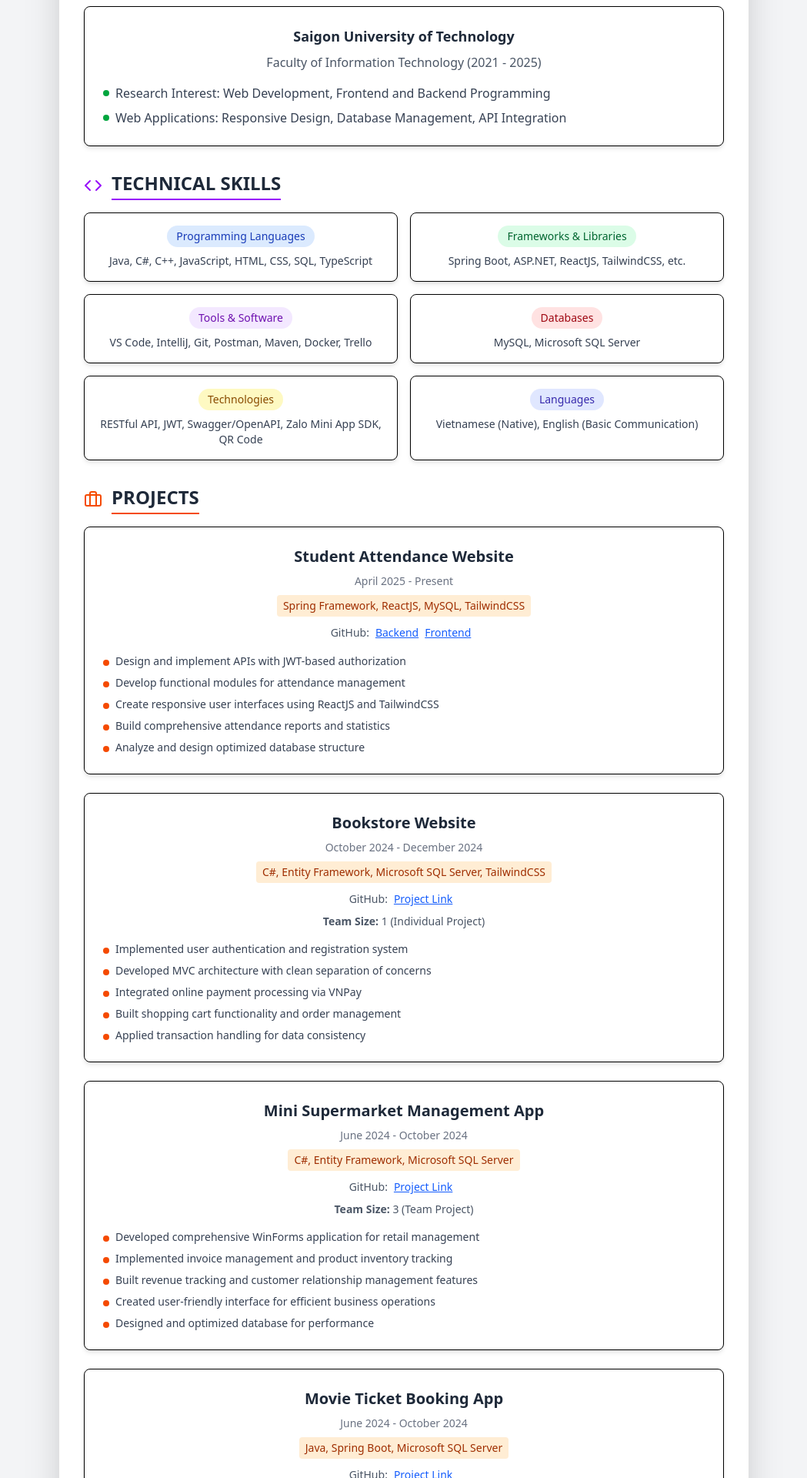
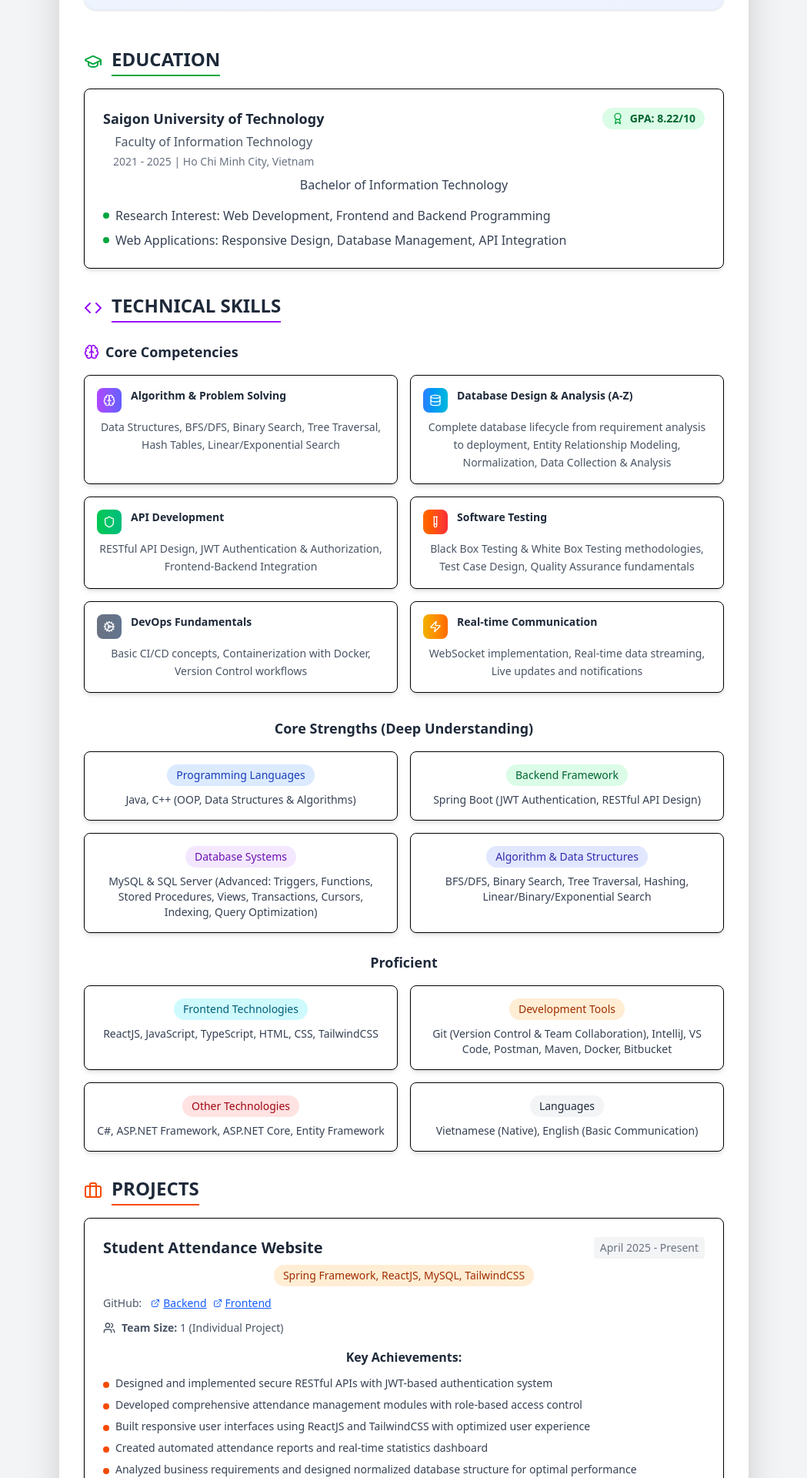
Before and after one commit to truong-backend/cv-profile, a React (Vite) app: page / in a window 1280 px wide. Shown: the part 872-2792 px from the top of the page at 77% size, without its empty margins (115-1164 px from the left). Built offline with nearby package versions, Linux system fonts and the light colour scheme.

Commit message:
Update CV

```diff
--- a/src/components/Awards.jsx
+++ b/src/components/Awards.jsx
@@ -1,6 +1,38 @@
 import React from 'react';
-import { Award } from 'lucide-react';
+import { Award, Star, Trophy, BookOpen } from 'lucide-react';
+
 const Awards = () => {
+  const awards = [
+    {
+      icon: Trophy,
+      title: "2021-2022: 1st Place, \"Promising Coder\"",
+      description: "Faculty of IT, STU",
+      color: "bg-yellow-100 text-yellow-600",
+      iconBg: "bg-yellow-100"
+    },
+    {
+      icon: Star,
+      title: "2022-2023: \"Excellent Academic and Training Performance\"",
+      description: "Good rating",
+      color: "bg-green-100 text-green-600",
+      iconBg: "bg-green-100"
+    },
+    {
+      icon: Star,
+      title: "2023-2024: \"Excellent Academic and Training Performance\"",
+      description: "Good rating",
+      color: "bg-blue-100 text-blue-600",
+      iconBg: "bg-blue-100"
+    },
+    {
+      icon: BookOpen,
+      title: "Academic Focus",
+      description: "Strong performance in Data Structures, Algorithms, Database Systems, and Software Engineering",
+      color: "bg-purple-100 text-purple-600",
+      iconBg: "bg-purple-100"
+    }
+  ];
+
   return (
     <section className="mb-8">
       <div className="flex items-center gap-3 mb-4">
@@ -8,35 +40,55 @@ const Awards = () => {
         <h3 className="text-2xl font-bold text-gray-800 border-b-2 border-yellow-600 pb-1">AWARDS & ACHIEVEMENTS</h3>
       </div>
       <div className="bg-white p-6 rounded-lg shadow-md border">
-        <ul className="space-y-3">
-          <li className="flex items-start gap-3">
-            <div className="bg-yellow-100 p-2 rounded-full">
-              <Award className="w-4 h-4 text-yellow-600" />
-            </div>
-            <div>
-              <p className="font-semibold text-gray-800">2021-2022: 1st Place, "Promising Coder"</p>
-              <p className="text-sm text-gray-600">Faculty of IT, STU</p>
-            </div>
-          </li>
-          <li className="flex items-start gap-3">
-            <div className="bg-green-100 p-2 rounded-full">
-              <Award className="w-4 h-4 text-green-600" />
-            </div>
-            <div>
-              <p className="font-semibold text-gray-800">2022-2023: "Excellent Academic and Training Performance"</p>
-              <p className="text-sm text-gray-600">Good rating</p>
-            </div>
-          </li>
-          <li className="flex items-start gap-3">
-            <div className="bg-blue-100 p-2 rounded-full">
-              <Award className="w-4 h-4 text-blue-600" />
-            </div>
-            <div>
-              <p className="font-semibold text-gray-800">2023-2024: "Excellent Academic and Training Performance"</p>
-              <p className="text-sm text-gray-600">Good rating</p>
-            </div>
-          </li>
+        <ul className="space-y-4">
+          {awards.map((award, index) => {
+            const Icon = award.icon;
+            return (
+              <li key={index} className="flex items-start gap-3">
+                <div className={`${award.iconBg} p-2 rounded-full`}>
+                  <Icon className={`w-4 h-4 ${award.color.split(' ')[1]}`} />
+                </div>
+                <div className="flex-1">
+                  <p className="font-semibold text-gray-800 mb-1">{award.title}</p>
+                  <p className="text-sm text-gray-600">{award.description}</p>
+                </div>
+              </li>
+            );
+          })}
         </ul>
+
+        {/* Additional Strengths Section */}
+        <div className="mt-6 pt-6 border-t border-gray-200">
+          <h4 className="font-semibold text-gray-800 mb-4 flex items-center gap-2">
+            <Star className="w-5 h-5 text-blue-600" />
+            Additional Strengths
+          </h4>
+          <div className="grid md:grid-cols-2 gap-4">
+            {[
+              {
+                title: "Problem-Solving Approach",
+                description: "Logical thinking methodology, systematic debugging, and efficient algorithm implementation"
+              },
+              {
+                title: "Team Collaboration",
+                description: "Experience with Git workflows, code reviews, and Agile development practices"
+              },
+              {
+                title: "Learning Agility",
+                description: "Quick adaptation to new technologies and frameworks, self-directed learning through documentation"
+              },
+              {
+                title: "Code Quality",
+                description: "Clean code practices, proper documentation, and maintainable software architecture"
+              }
+            ].map((strength, index) => (
+              <div key={index} className="bg-gray-50 p-4 rounded-lg">
+                <h5 className="font-medium text-gray-800 mb-2">{strength.title}</h5>
+                <p className="text-sm text-gray-600">{strength.description}</p>
+              </div>
+            ))}
+          </div>
+        </div>
       </div>
     </section>
   );
--- a/src/components/Education.jsx
+++ b/src/components/Education.jsx
@@ -1,5 +1,6 @@
 import React from 'react';
-import { GraduationCap } from 'lucide-react';
+import { GraduationCap, Award } from 'lucide-react';
+
 const Education = () => {
   return (
     <section className="mb-8">
@@ -9,8 +10,18 @@ const Education = () => {
       </div>
       <div className="bg-white p-6 rounded-lg shadow-md border">
         <div className="mb-4">
-          <h4 className="text-lg font-semibold text-gray-800 mb-2">Saigon University of Technology</h4>
-          <p className="text-gray-600 mb-3">Faculty of Information Technology (2021 - 2025)</p>
+          <div className="flex justify-between items-start flex-wrap mb-2">
+            <div>
+              <h4 className="text-lg font-semibold text-gray-800 mb-1">Saigon University of Technology</h4>
+              <p className="text-gray-600 mb-1">Faculty of Information Technology</p>
+              <p className="text-sm text-gray-500">2021 - 2025 | Ho Chi Minh City, Vietnam</p>
+            </div>
+            <div className="flex items-center gap-2 bg-green-100 px-3 py-1 rounded-full">
+              <Award className="w-4 h-4 text-green-600" />
+              <span className="text-green-800 font-semibold text-sm">GPA: 8.22/10</span>
+            </div>
+          </div>
+          <p className="text-gray-700 font-medium mb-3">Bachelor of Information Technology</p>
         </div>
         <ul className="space-y-2">
           <li className="flex items-start gap-2">
--- a/src/components/Header.jsx
+++ b/src/components/Header.jsx
@@ -37,11 +37,10 @@ const Header = () => {
               Fullstack Developer
             </h2>
 
-
             <div className="flex flex-col items-center gap-1.5 sm:gap-2 text-xs sm:text-sm">
               <div className="flex items-center gap-2 flex-wrap justify-center">
-                {/* <MapPin className="w-3 h-3 sm:w-4 sm:h-4 flex-shrink-0" /> */}
-                {/* <span className="text-center">73 Thanh Loan Street, Ward 5, District 8, HCMC</span> */}
+                <MapPin className="w-3 h-3 sm:w-4 sm:h-4 flex-shrink-0" />
+                <span className="text-center">District 12, Ho Chi Minh City</span>
               </div>
 
               <div className="flex items-center gap-2">
--- a/src/components/Profile.jsx
+++ b/src/components/Profile.jsx
@@ -1,22 +1,22 @@
 import React from 'react';
-import { User, Target, Zap } from 'lucide-react';
+import { User, Target, Zap, Database } from 'lucide-react';
 
 const Profile = () => {
   const highlights = [
     {
       icon: Target,
       title: "Backend Specialist",
-      description: "Java, Spring Boot, RESTful APIs"
+      description: "Java, Spring Boot, RESTful APIs, JWT Authentication"
+    },
+    {
+      icon: Database,
+      title: "Database Expert",
+      description: "MySQL & SQL Server - Triggers, Procedures, Views"
     },
     {
       icon: Zap,
       title: "Full-Stack Experience",
-      description: "Spring Boot + ReactJS projects"
-    },
-    {
-      icon: User,
-      title: "Problem Solver",
-      description: "Database design & optimization"
+      description: "Spring Boot + ReactJS, Real-time Communication"
     }
   ];
 
@@ -38,14 +38,15 @@ const Profile = () => {
         {/* Profile Description */}
         <div className="mb-8">
           <p className="text-gray-700 leading-relaxed text-lg font-medium mb-6">
-            Backend Developer with a strong foundation in Java, Spring Boot, RESTful APIs,
-            and web security. Practical experience in developing attendance applications
-            on Zalo Mini App and a full-stack student attendance management system.
+            Fresh graduate Backend Developer with deep understanding of Java, Spring Boot, and comprehensive database systems.
+            Expert in complete database design lifecycle from requirement analysis to deployment, with advanced proficiency in
+            both MySQL and SQL Server (Triggers, Functions, Stored Procedures, Views, Transactions, Cursors).
           </p>
 
           <p className="text-gray-600 leading-relaxed">
-            Skilled in database design, performance optimization, JWT-based
-            security, and Docker deployment. Energetic, eager to learn, and ready to contribute to impactful technology projects.
+            Strong foundation in OOP principles, data structures & algorithms, and proven ability in full-stack development.
+            Demonstrated expertise in building secure RESTful APIs with JWT authentication and responsive web applications.
+            Strong problem-solving mindset with logical thinking approach and excellent teamwork experience.
           </p>
         </div>
 
--- a/src/components/Projects.jsx
+++ b/src/components/Projects.jsx
@@ -1,5 +1,5 @@
 import React from 'react';
-import { Briefcase } from 'lucide-react';
+import { Briefcase, Users, ExternalLink } from 'lucide-react';
 
 const Projects = () => {
   const projects = [
@@ -11,59 +11,31 @@ const Projects = () => {
         { name: "Backend", url: "https://github.com/truong-backend/He-Thong-Diem-Danh-STU.git" },
         { name: "Frontend", url: "https://github.com/truong-backend/FRONT_END.git" }
       ],
-      highlights: [
-        "Design and implement APIs with JWT-based authorization",
-        "Develop functional modules for attendance management",
-        "Create responsive user interfaces using ReactJS and TailwindCSS",
-        "Build comprehensive attendance reports and statistics",
-        "Analyze and design optimized database structure"
+      teamSize: "1 (Individual Project)",
+      achievements: [
+        "Designed and implemented secure RESTful APIs with JWT-based authentication system",
+        "Developed comprehensive attendance management modules with role-based access control",
+        "Built responsive user interfaces using ReactJS and TailwindCSS with optimized user experience",
+        "Created automated attendance reports and real-time statistics dashboard",
+        "Analyzed business requirements and designed normalized database structure for optimal performance",
+        "Implemented frontend-backend integration with proper error handling and data validation"
       ]
     },
     {
-      title: "Bookstore Website",
+      title: "Bookstore E-commerce Website",
       period: "October 2024 - December 2024",
       tech: "C#, Entity Framework, Microsoft SQL Server, TailwindCSS",
       github: [
         { name: "Project Link", url: "https://github.com/truong-backend/ThucHanhOSS.git" }
       ],
       teamSize: "1 (Individual Project)",
-      highlights: [
-        "Implemented user authentication and registration system",
-        "Developed MVC architecture with clean separation of concerns",
-        "Integrated online payment processing via VNPay",
-        "Built shopping cart functionality and order management",
-        "Applied transaction handling for data consistency"
-      ]
-    },
-    {
-      title: "Mini Supermarket Management App",
-      period: "June 2024 - October 2024",
-      tech: "C#, Entity Framework, Microsoft SQL Server",
-      github: [
-        { name: "Project Link", url: "https://github.com/truong-backend/DoanCSharp.git" }
-      ],
-      teamSize: "3 (Team Project)",
-      highlights: [
-        "Developed comprehensive WinForms application for retail management",
-        "Implemented invoice management and product inventory tracking",
-        "Built revenue tracking and customer relationship management features",
-        "Created user-friendly interface for efficient business operations",
-        "Designed and optimized database for performance"
-      ]
-    },
-    {
-      title: "Movie Ticket Booking App",
-      period: "June 2024 - October 2024",
-      tech: "Java, Spring Boot, Microsoft SQL Server",
-      github: [
-        { name: "Project Link", url: "https://github.com/zHyuhz/OSS_AppDatVeXemPhim.git" }
-      ],
-      teamSize: "3 (Team Project)",
-      highlights: [
-        "Developed complete Android application using Java",
-        "Implemented ticket booking system with seat selection",
-        "Built user authentication and registration functionality",
-        "Integrated payment processing for ticket purchases"
+      achievements: [
+        "Implemented secure user authentication and registration system with session management",
+        "Developed MVC architecture following clean code principles and design patterns",
+        "Integrated VNPay payment gateway with transaction handling for data consistency",
+        "Built comprehensive shopping cart functionality and order management system",
+        "Applied database optimization techniques including indexing and query optimization",
+        "Implemented comprehensive error handling and logging system"
       ]
     }
   ];
@@ -77,39 +49,55 @@ const Projects = () => {
       <div className="space-y-6">
         {projects.map((project, index) => (
           <div key={index} className="bg-white p-6 rounded-lg shadow-md border hover:shadow-lg transition-shadow">
+            {/* Project Header */}
             <div className="mb-4">
-              <h4 className="text-xl font-semibold text-gray-800 mb-2">{project.title}</h4>
-              <p className="text-sm text-gray-500 mb-2">{project.period}</p>
-              <div className="mb-2">
-                <span className="inline-block bg-orange-100 text-orange-800 px-2 py-1 rounded text-sm font-medium">
+              <div className="flex justify-between items-start flex-wrap gap-2 mb-2">
+                <h4 className="text-xl font-semibold text-gray-800">{project.title}</h4>
+                <span className="text-sm text-gray-500 bg-gray-100 px-2 py-1 rounded">{project.period}</span>
+              </div>
+
+              {/* Tech Stack */}
+              <div className="mb-3">
+                <span className="inline-block bg-orange-100 text-orange-800 px-3 py-1 rounded-full text-sm font-medium">
                   {project.tech}
                 </span>
               </div>
+
+              {/* GitHub Links */}
               {project.github && (
-                <div className="mb-2">
-                  <span className="text-sm text-gray-600 mr-2">GitHub:</span>
+                <div className="mb-3 flex flex-wrap gap-2">
+                  <span className="text-sm text-gray-600 mr-1">GitHub:</span>
                   {project.github.map((link, i) => (
                     <a key={i} href={link.url} target="_blank" rel="noopener noreferrer"
-                       className="text-blue-600 hover:text-blue-800 text-sm mr-2 underline">
+                       className="inline-flex items-center gap-1 text-blue-600 hover:text-blue-800 text-sm underline hover:no-underline transition-colors">
+                      <ExternalLink className="w-3 h-3" />
                       {link.name}
                     </a>
                   ))}
                 </div>
               )}
+
+              {/* Team Size */}
               {project.teamSize && (
-                <p className="text-sm text-gray-600 mb-2">
-                  <strong>Team Size:</strong> {project.teamSize}
-                </p>
+                <div className="flex items-center gap-2 text-sm text-gray-600">
+                  <Users className="w-4 h-4" />
+                  <span><strong>Team Size:</strong> {project.teamSize}</span>
+                </div>
               )}
             </div>
+
+            {/* Key Achievements */}
+            <div>
+              <h5 className="font-semibold text-gray-800 mb-3">Key Achievements:</h5>
               <ul className="space-y-2">
-              {project.highlights.map((highlight, i) => (
+                {project.achievements.map((achievement, i) => (
                   <li key={i} className="flex items-start gap-2">
                     <div className="w-2 h-2 bg-orange-600 rounded-full mt-2 flex-shrink-0"></div>
-                  <span className="text-gray-700 text-sm">{highlight}</span>
+                    <span className="text-gray-700 text-sm">{achievement}</span>
                   </li>
                 ))}
               </ul>
+            </div>
           </div>
         ))}
       </div>
--- a/src/components/Skills.jsx
+++ b/src/components/Skills.jsx
@@ -1,22 +1,96 @@
 import React from 'react';
-import { Code } from 'lucide-react';
+import { Code, Brain, Database, Shield, TestTube, Cog, Zap } from 'lucide-react';
 
 const Skills = () => {
+  const coreCompetencies = [
+    {
+      icon: Brain,
+      title: "Algorithm & Problem Solving",
+      description: "Data Structures, BFS/DFS, Binary Search, Tree Traversal, Hash Tables, Linear/Exponential Search",
+      color: "from-purple-500 to-indigo-500"
+    },
+    {
+      icon: Database,
+      title: "Database Design & Analysis (A-Z)",
+      description: "Complete database lifecycle from requirement analysis to deployment, Entity Relationship Modeling, Normalization, Data Collection & Analysis",
+      color: "from-blue-500 to-cyan-500"
+    },
+    {
+      icon: Shield,
+      title: "API Development",
+      description: "RESTful API Design, JWT Authentication & Authorization, Frontend-Backend Integration",
+      color: "from-green-500 to-emerald-500"
+    },
+    {
+      icon: TestTube,
+      title: "Software Testing",
+      description: "Black Box Testing & White Box Testing methodologies, Test Case Design, Quality Assurance fundamentals",
+      color: "from-orange-500 to-red-500"
+    },
+    {
+      icon: Cog,
+      title: "DevOps Fundamentals",
+      description: "Basic CI/CD concepts, Containerization with Docker, Version Control workflows",
+      color: "from-gray-500 to-slate-500"
+    },
+    {
+      icon: Zap,
+      title: "Real-time Communication",
+      description: "WebSocket implementation, Real-time data streaming, Live updates and notifications",
+      color: "from-yellow-500 to-orange-500"
+    }
+  ];
+
+  const coreStrengths = [
+    { label: "Programming Languages", value: "Java, C++ (OOP, Data Structures & Algorithms)", color: "bg-blue-100 text-blue-800" },
+    { label: "Backend Framework", value: "Spring Boot (JWT Authentication, RESTful API Design)", color: "bg-green-100 text-green-800" },
+    { label: "Database Systems", value: "MySQL & SQL Server (Advanced: Triggers, Functions, Stored Procedures, Views, Transactions, Cursors, Indexing, Query Optimization)", color: "bg-purple-100 text-purple-800" },
+    { label: "Algorithm & Data Structures", value: "BFS/DFS, Binary Search, Tree Traversal, Hashing, Linear/Binary/Exponential Search", color: "bg-indigo-100 text-indigo-800" }
+  ];
+
+  const proficient = [
+    { label: "Frontend Technologies", value: "ReactJS, JavaScript, TypeScript, HTML, CSS, TailwindCSS", color: "bg-cyan-100 text-cyan-800" },
+    { label: "Development Tools", value: "Git (Version Control & Team Collaboration), IntelliJ, VS Code, Postman, Maven, Docker, Bitbucket", color: "bg-orange-100 text-orange-800" },
+    { label: "Other Technologies", value: "C#, ASP.NET Framework, ASP.NET Core, Entity Framework", color: "bg-red-100 text-red-800" },
+    { label: "Languages", value: "Vietnamese (Native), English (Basic Communication)", color: "bg-gray-100 text-gray-800" }
+  ];
+
   return (
     <section className="mb-8">
-      <div className="flex items-center gap-3 mb-4">
+      <div className="flex items-center gap-3 mb-6">
         <Code className="w-6 h-6 text-purple-600" />
         <h3 className="text-2xl font-bold text-gray-800 border-b-2 border-purple-600 pb-1">TECHNICAL SKILLS</h3>
       </div>
+
+      {/* Core Competencies */}
+      <div className="mb-8">
+        <h4 className="text-lg font-semibold text-gray-800 mb-4 flex items-center gap-2">
+          <Brain className="w-5 h-5 text-purple-600" />
+          Core Competencies
+        </h4>
+        <div className="grid md:grid-cols-2 gap-4 mb-6">
+          {coreCompetencies.map((competency, index) => {
+            const Icon = competency.icon;
+            return (
+              <div key={index} className="bg-white p-4 rounded-lg shadow-md border hover:shadow-lg transition-shadow">
+                <div className="flex items-start gap-3 mb-2">
+                  <div className={`p-2 rounded-lg bg-gradient-to-r ${competency.color}`}>
+                    <Icon className="w-4 h-4 text-white" />
+                  </div>
+                  <h5 className="font-semibold text-gray-800 text-sm">{competency.title}</h5>
+                </div>
+                <p className="text-gray-600 text-sm leading-relaxed">{competency.description}</p>
+              </div>
+            );
+          })}
+        </div>
+      </div>
+
+      {/* Core Strengths */}
+      <div className="mb-6">
+        <h4 className="text-lg font-semibold text-gray-800 mb-4">Core Strengths (Deep Understanding)</h4>
         <div className="grid md:grid-cols-2 gap-4">
-        {[
-          { label: "Programming Languages", value: "Java, C#, C++, JavaScript, HTML, CSS, SQL, TypeScript", color: "bg-blue-100 text-blue-800" },
-          { label: "Frameworks & Libraries", value: "Spring Boot, ASP.NET, ReactJS, TailwindCSS, etc.", color: "bg-green-100 text-green-800" },
-          { label: "Tools & Software", value: "VS Code, IntelliJ, Git, Postman, Maven, Docker, Trello", color: "bg-purple-100 text-purple-800" },
-          { label: "Databases", value: "MySQL, Microsoft SQL Server", color: "bg-red-100 text-red-800" },
-          { label: "Technologies", value: "RESTful API, JWT, Swagger/OpenAPI, Zalo Mini App SDK, QR Code", color: "bg-yellow-100 text-yellow-800" },
-          { label: "Languages", value: "Vietnamese (Native), English (Basic Communication)", color: "bg-indigo-100 text-indigo-800" }
-        ].map((skill, index) => (
+          {coreStrengths.map((skill, index) => (
             <div key={index} className="bg-white p-4 rounded-lg shadow-md border">
               <div className={`inline-block px-3 py-1 rounded-full text-sm font-medium mb-2 ${skill.color}`}>
                 {skill.label}
@@ -25,7 +99,24 @@ const Skills = () => {
             </div>
           ))}
         </div>
+      </div>
+
+      {/* Proficient */}
+      <div>
+        <h4 className="text-lg font-semibold text-gray-800 mb-4">Proficient</h4>
+        <div className="grid md:grid-cols-2 gap-4">
+          {proficient.map((skill, index) => (
+            <div key={index} className="bg-white p-4 rounded-lg shadow-md border">
+              <div className={`inline-block px-3 py-1 rounded-full text-sm font-medium mb-2 ${skill.color}`}>
+                {skill.label}
+              </div>
+              <p className="text-gray-700 text-sm">{skill.value}</p>
+            </div>
+          ))}
+        </div>
+      </div>
     </section>
   );
 };
+
 export default Skills;
```
Also changed, not shown: src/components/Interests.jsx (+30 -5 lines), 1 other file (tests, documents, lock files or other folders). Lines whose indentation alone changed are shown as unchanged.
